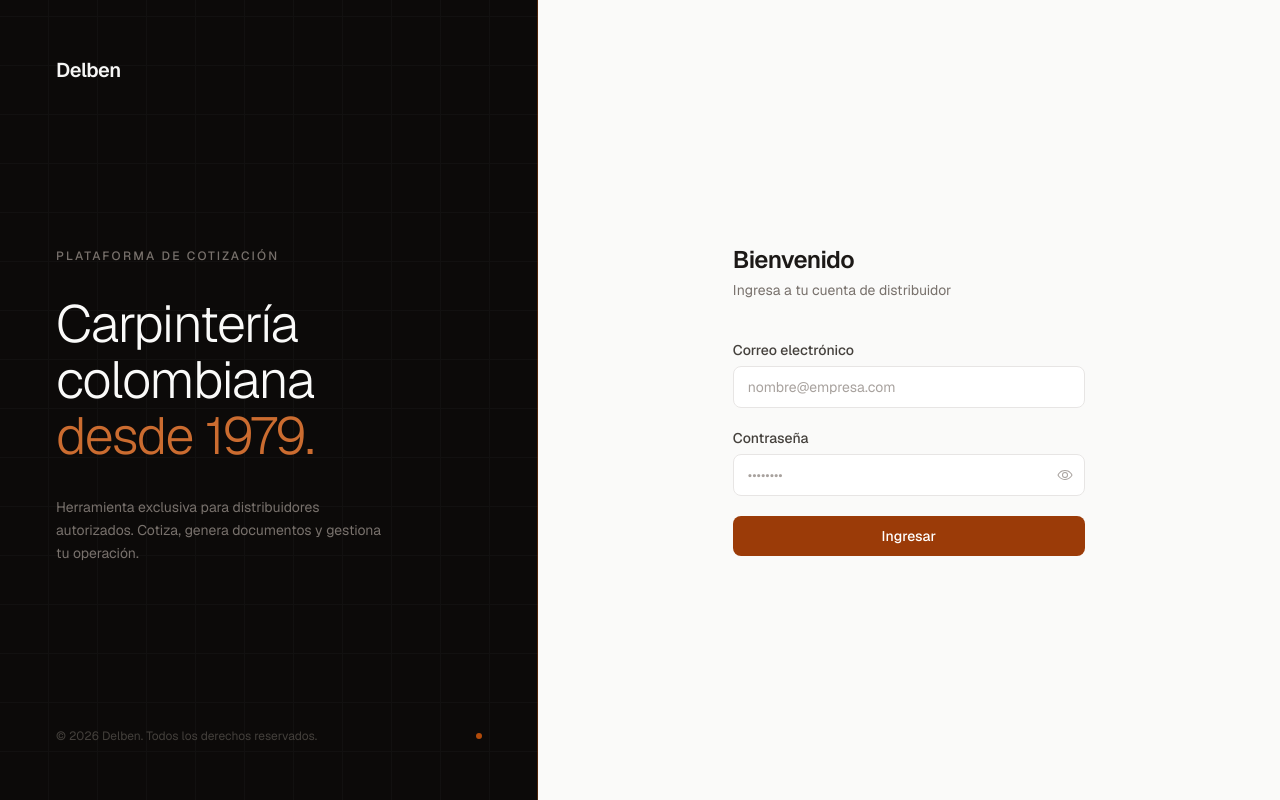
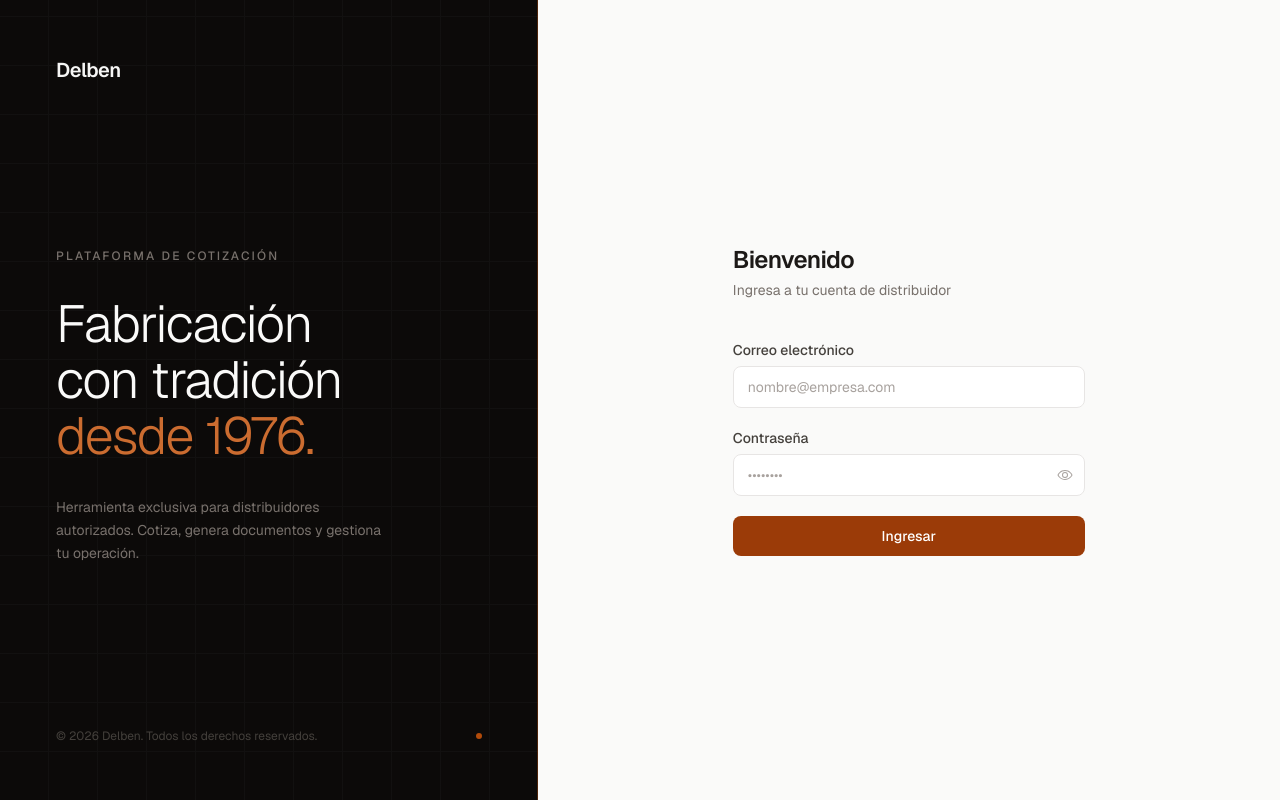
Before and after one commit to fernandodelcorte-jpg/delben-web, a Next.js app in the folder apps/portal/: page /login in a window 1280 px wide. Built offline with nearby package versions, Linux system fonts and the light colour scheme; no server answers.

Commit message:
arreglo de inicio de sesion y l pagina de inicio

```diff
--- a/apps/portal/src/app/(auth)/login/page.tsx
+++ b/apps/portal/src/app/(auth)/login/page.tsx
@@ -48,9 +48,9 @@ export default function LoginPage() {
           </div>
 
           <h1 className="text-[3.25rem] font-light leading-[1.08] tracking-tight text-stone-50">
-            Carpintería<br />
-            colombiana<br />
-            <span style={{ color: 'oklch(0.63 0.14 50)' }}>desde 1979.</span>
+            Fabricación<br />
+            con tradición<br />
+            <span style={{ color: 'oklch(0.63 0.14 50)' }}>desde 1976.</span>
           </h1>
 
           <p className="text-stone-500 text-sm leading-relaxed max-w-[36ch]">
--- a/apps/portal/src/components/providers/auth-provider.tsx
+++ b/apps/portal/src/components/providers/auth-provider.tsx
@@ -28,6 +28,9 @@ export function AuthProvider({ children }: { children: React.ReactNode }) {
   useEffect(() => {
     const cancelar = onAuthStateChanged(auth, async (usuario) => {
       if (usuario) {
+        // Marcar cargando=true antes del primer await para evitar que la guardia
+        // del portal layout redirija a /login mientras se resuelve el estado.
+        setEstado((prev) => ({ ...prev, cargando: true }))
         const token = await usuario.getIdTokenResult()
         let rol = extraerRol(token)
         let distribuidorId =
```
